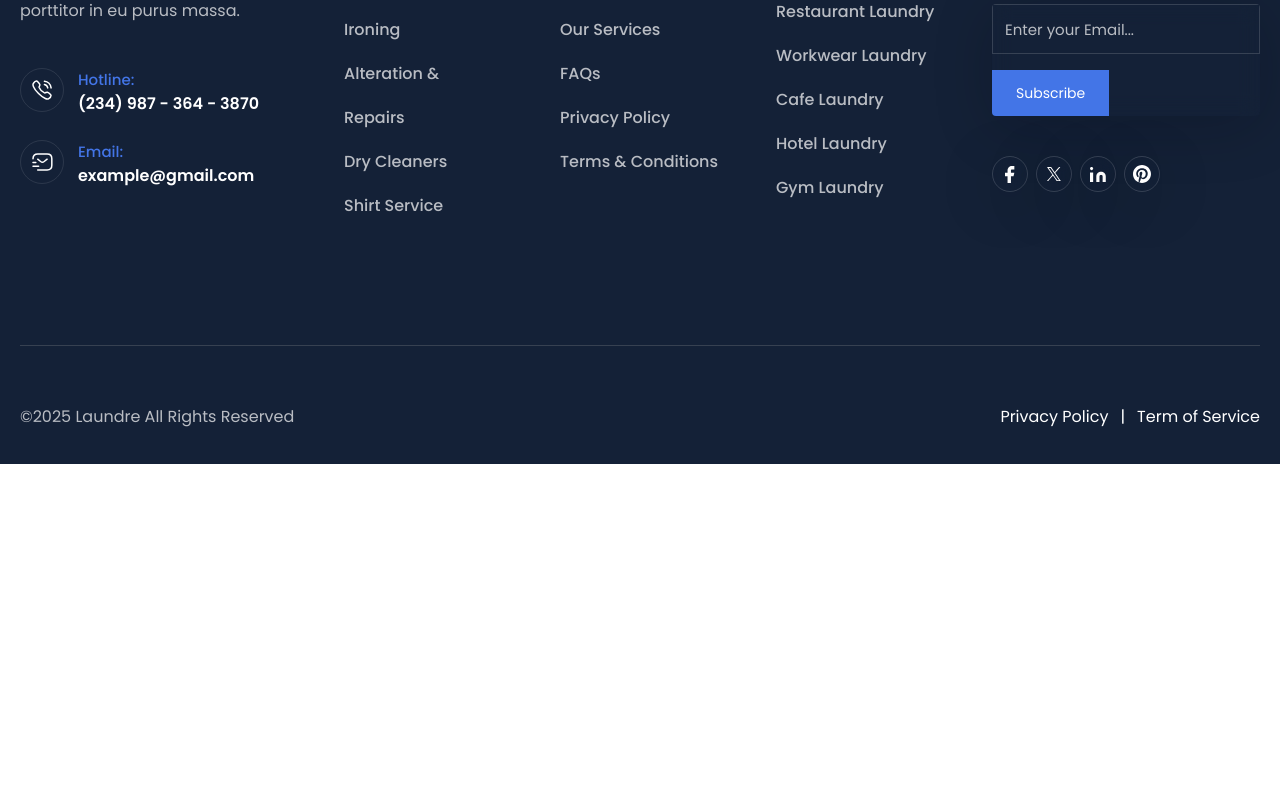
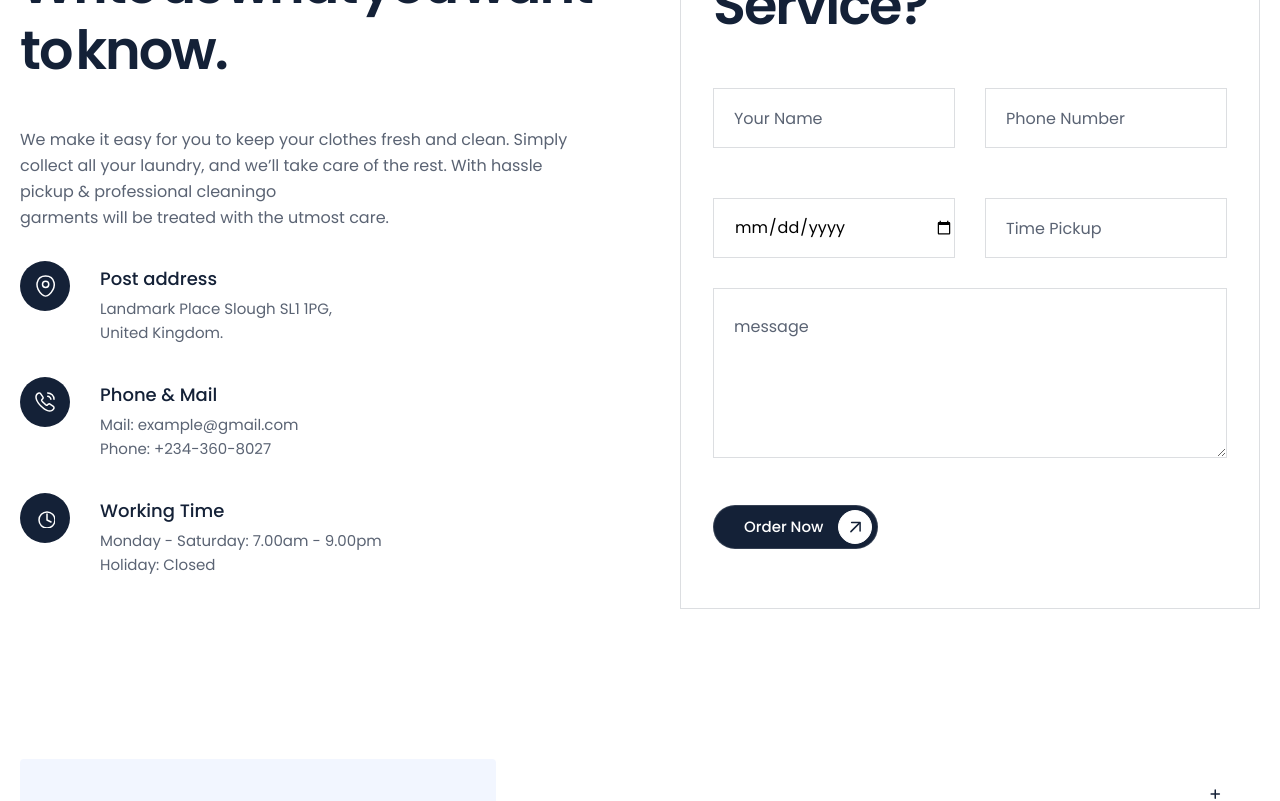
Before and after one commit to abdul-dulal/laundry, a Next.js app: page /Contact in a window 1280 px wide. Shown: the part 900-1701 px from the top of the page. Before the commit the page ends 1364 px from the top, so only its background shows below. Built offline with nearby package versions, Linux system fonts and the light colour scheme.

Commit message:
contact page error

```diff
--- a/src/app/Contact/page.js
+++ b/src/app/Contact/page.js
@@ -4,6 +4,8 @@ import React from "react";
 import FooterOne from "@/components/footer/FooterOne";
 import SmoothScrollerProvider from "@/utils/SmoothScrollWrapper";
 import BreadCumb from "@/components/ul/BreadCumb";
+import GetService from "../about/components/GetService";
+import QuestionAndAnswer from "@/components/ul/QuestionAndAnswer";
 const ContactUs = () => {
   return (
     <>
@@ -12,6 +14,8 @@ const ContactUs = () => {
       <main>
         <SmoothScrollerProvider>
           <BreadCumb currentPage="Contact" />
+          <GetService showBottom={false} />
+          <QuestionAndAnswer />
           {/* <Contact showBottom={false} />
           <Faq /> */}
           <FooterOne />
```
